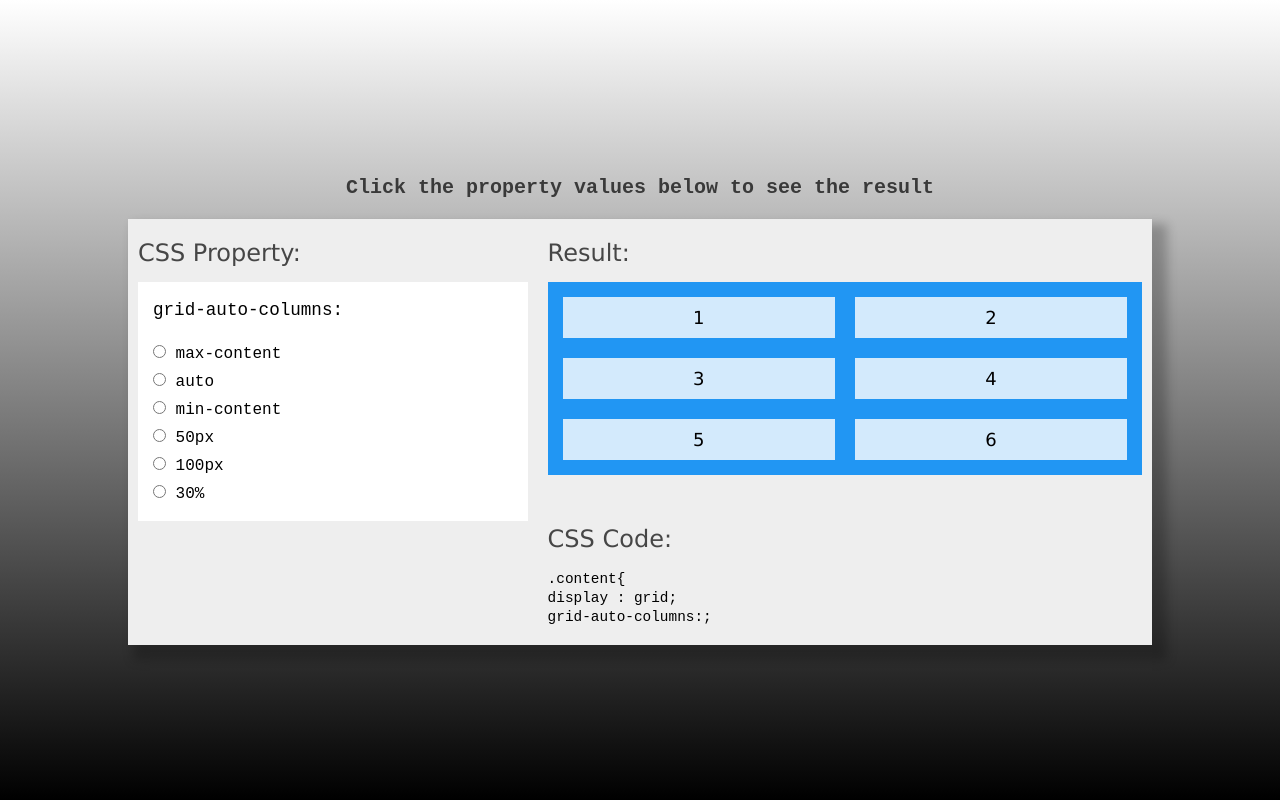
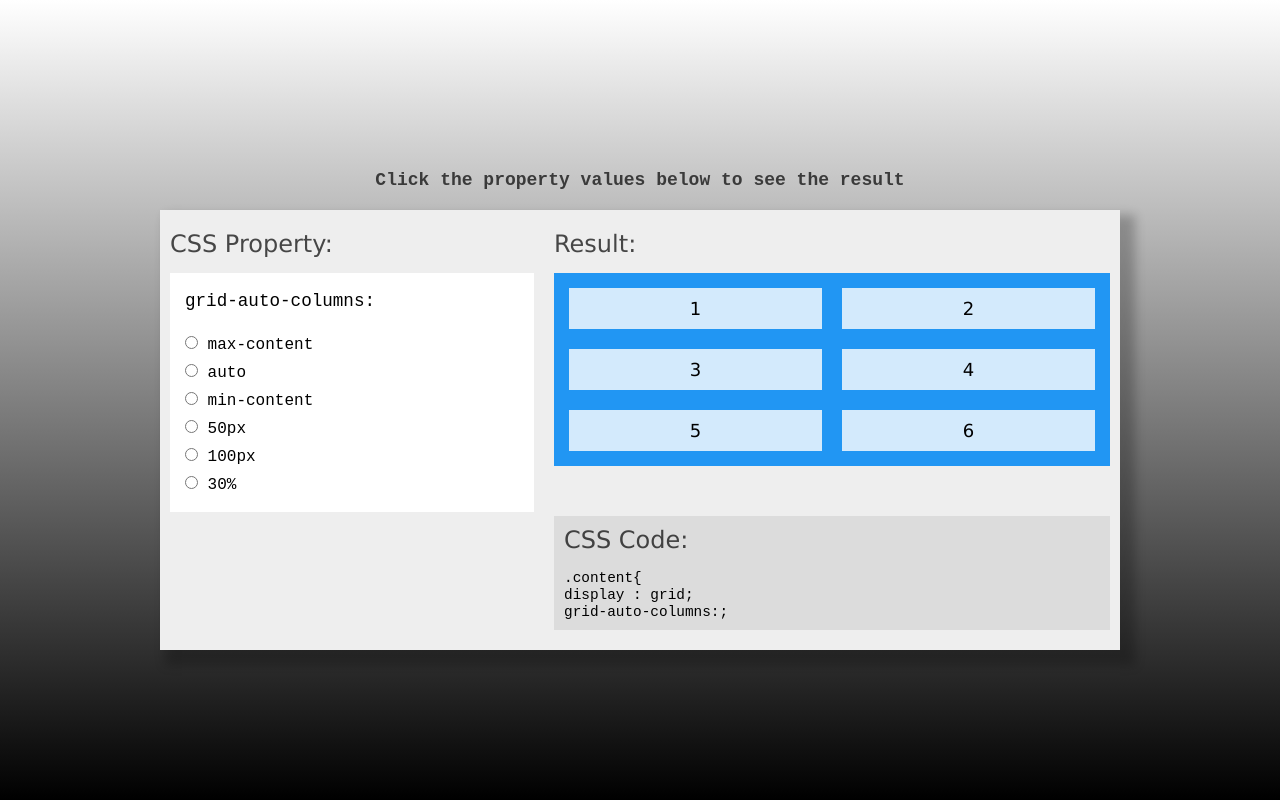
Before and after one commit to codewithjohnson/Grid-Interactive-Interface, a plain HTML site: page index.html in a window 1280 px wide. Drawn offline with Linux system fonts and the light colour scheme.

Commit message:
Update style.css

```diff
--- a/style.css
+++ b/style.css
@@ -29,13 +29,13 @@ h3{
     text-align: center;
     margin:20px;
     font-family:monospace;
-    font-size: 20px;
+    font-size: 18px;
 }
 .container{
     display:flex;
     justify-content:space-between;
     background-color: #eee;
-    width: 80%;
+    width: 75%;
     box-shadow: 10px 10px 10px 5px  rgba(0, 0, 0, 0.24) ;
 }
 
@@ -132,15 +132,20 @@ h3{
 }
 
 /* =========== THIRD SUB SUB SECTION ============= */
+
+.code{
+    font-size:0.9rem;
+    padding:10px;
+    background-color:gainsboro;
+
+}
+
 .code__title{
     font-size:1.5rem;
     opacity:.7;
     margin-bottom:15px;
 }
 
-code{
-    font-size:0.9rem;
-}
 
 .size{
     font-weight: bolder;
```
